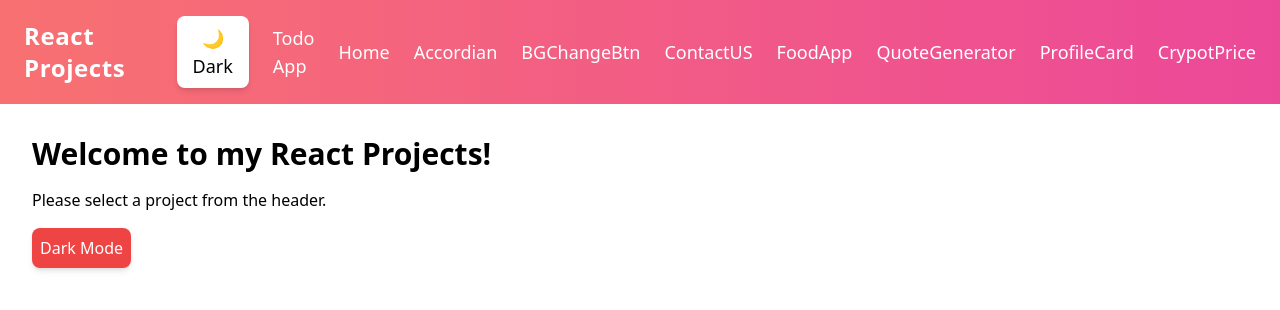
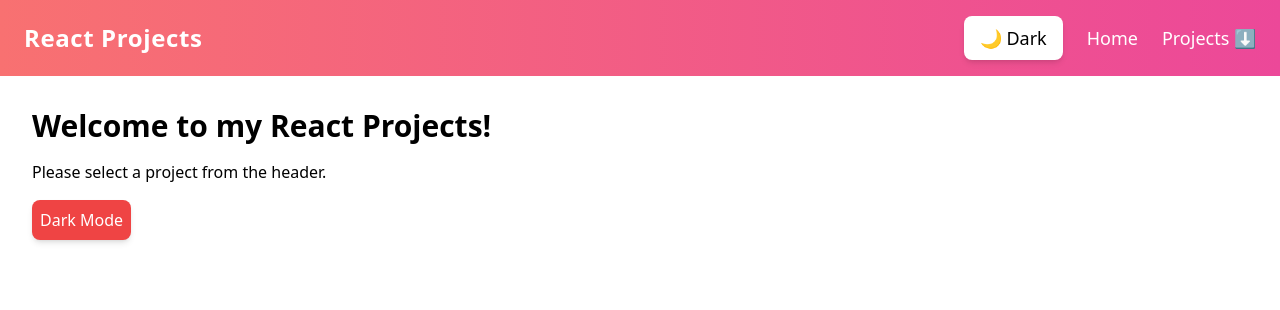
Before and after one commit to yssambare12/30-react-projects, a React (Create React App) app: page / in a window 1280 px wide. Shown: the top 310 px of the page. Built offline with nearby package versions, Linux system fonts and the light colour scheme.

Commit message:
feat: created submenu functionality

```diff
--- a/src/Projects/Header.js
+++ b/src/Projects/Header.js
@@ -1,10 +1,12 @@
 import { useDispatch, useSelector } from "react-redux";
 import { Link } from "react-router-dom";
 import { toggledark } from "./utils/themeStyleSlice";
+import { useState } from "react";
 
 const Header = () => {
   const dispatch = useDispatch();
   const isdark = useSelector((store) => store.themestyle.isdark);
+  const [submenu, setSubMenu] = useState(false);
 
   return (
     <header
@@ -31,67 +33,86 @@ const Header = () => {
             </li>
             <li>
               <Link
-                to="/todo"
-                className="hover:text-yellow-200 hover:underline transition"
-              >
-                Todo App
-              </Link>
-            </li>
-            <li>
-              <Link
                 to="/"
                 className="hover:text-yellow-200 hover:underline transition"
               >
                 Home
               </Link>
             </li>
+            <li className="cursor-pointer" onClick={() => setSubMenu(!submenu)}>
+              Projects {submenu ? "⬆" : "⬇"}
+            </li>
+          </ul>
+          {submenu && (
+            <div className="absolute right-6 mt-2 w-56 rounded-xl bg-white shadow-lg ring-1 ring-black ring-opacity-5 dark:bg-gray-800">
+              <ul className="py-2 list-none">
+                <li>
+                  <Link
+                    to="/todo"
+                    className="block px-4 py-2 text-gray-700 dark:text-gray-200 hover:bg-gray-100 dark:hover:bg-gray-700 rounded-md"
+                  >
+                    ✅ Todo App
+                  </Link>
+                </li>
                 <li>
                   <Link
                     to="/accordian"
-                className="hover:text-yellow-200 hover:underline transition"
+                    className="block px-4 py-2 text-gray-700 dark:text-gray-200 hover:bg-gray-100 dark:hover:bg-gray-700 rounded-md"
                   >
-                Accordian
+                    📂 Accordion
                   </Link>
                 </li>
                 <li>
                   <Link
                     to="/bgchange"
-                className="hover:text-yellow-200 hover:underline transition"
+                    className="block px-4 py-2 text-gray-700 dark:text-gray-200 hover:bg-gray-100 dark:hover:bg-gray-700 rounded-md"
                   >
-                BGChangeBtn
+                    🎨 BGChangeBtn
                   </Link>
                 </li>
                 <li>
                   <Link
                     to="/contact"
-                className="hover:text-yellow-200 hover:underline transition"
+                    className="block px-4 py-2 text-gray-700 dark:text-gray-200 hover:bg-gray-100 dark:hover:bg-gray-700 rounded-md"
                   >
-                ContactUS
+                    📞 ContactUs
                   </Link>
                 </li>
                 <li>
                   <Link
                     to="/foodapp"
-                className="hover:text-yellow-200 hover:underline transition"
+                    className="block px-4 py-2 text-gray-700 dark:text-gray-200 hover:bg-gray-100 dark:hover:bg-gray-700 rounded-md"
                   >
-                FoodApp
+                    🍔 FoodApp
                   </Link>
                 </li>
                 <li>
                   <Link
                     to="/quotegenerator"
-                className="hover:text-yellow-200 hover:underline transition"
+                    className="block px-4 py-2 text-gray-700 dark:text-gray-200 hover:bg-gray-100 dark:hover:bg-gray-700 rounded-md"
                   >
-                QuoteGenerator
+                    💡 QuoteGenerator
                   </Link>
                 </li>
                 <li>
-              <Link to="profilecard">ProfileCard</Link>
+                  <Link
+                    to="/profilecard"
+                    className="block px-4 py-2 text-gray-700 dark:text-gray-200 hover:bg-gray-100 dark:hover:bg-gray-700 rounded-md"
+                  >
+                    🪪 ProfileCard
+                  </Link>
                 </li>
                 <li>
-              <Link to="cryptoprice">CrypotPrice</Link>
+                  <Link
+                    to="/cryptoprice"
+                    className="block px-4 py-2 text-gray-700 dark:text-gray-200 hover:bg-gray-100 dark:hover:bg-gray-700 rounded-md"
+                  >
+                    💰 CryptoPrice
+                  </Link>
                 </li>
               </ul>
+            </div>
+          )}
         </nav>
       </div>
     </header>
```
Lines whose indentation alone changed are shown as unchanged.
